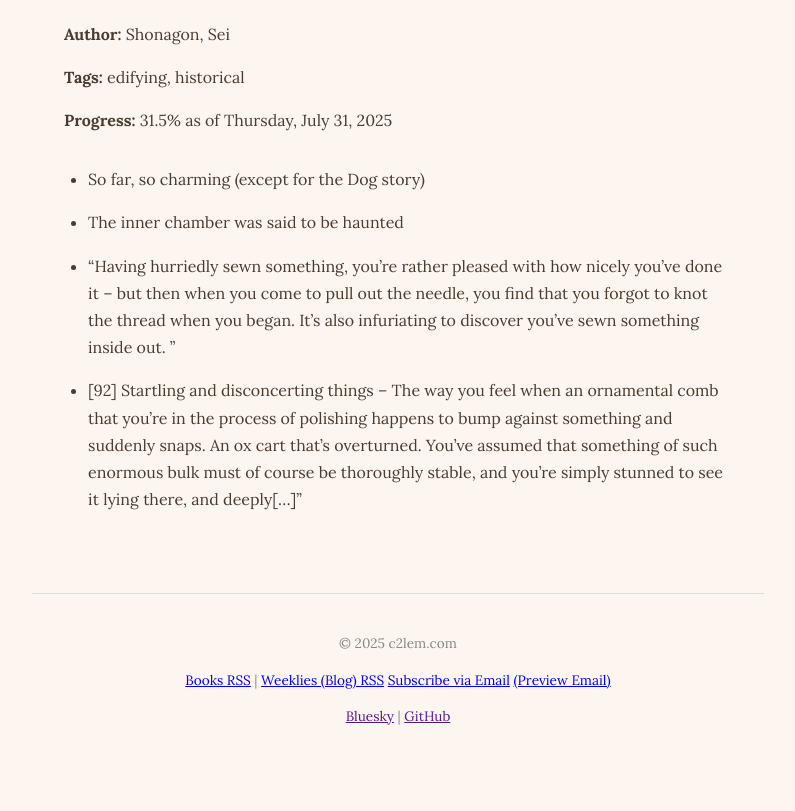
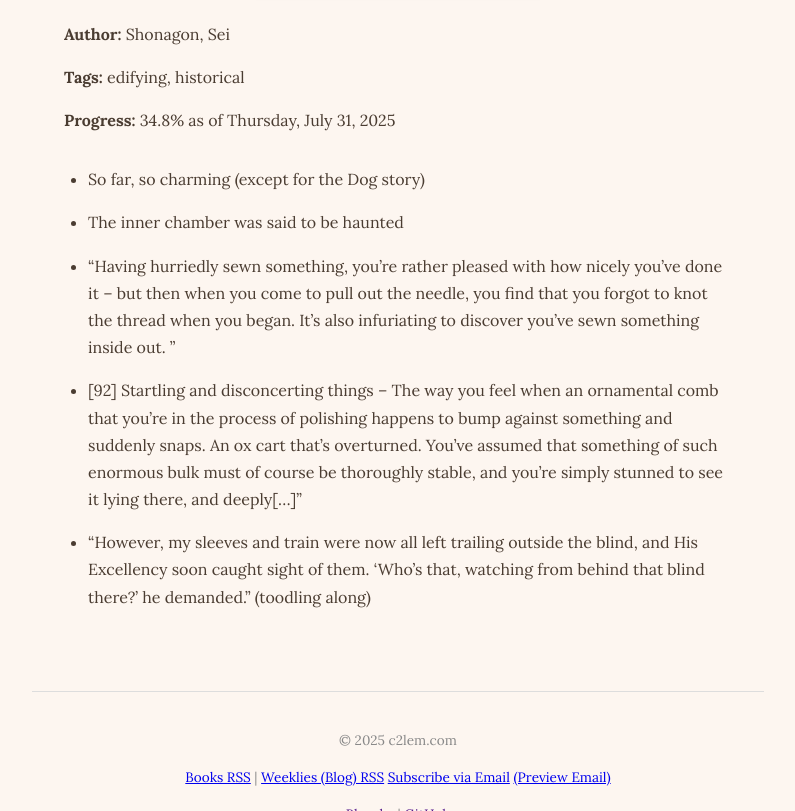
Before and after one commit to charles-e/new-c2lem, an Eleventy site: page src/books/_BIP/The Pillow Book.md in a window 1280 px wide. Shown: the part 646-1457 px from the top of the page, without its empty margins (242-1037 px from the left). Built offline with nearby package versions, Linux system fonts and the light colour scheme; Eleventy itself is replaced by a stand-in of ours; files that its build step writes are made by us from their sources; what markdown-it-link-attributes would draw is missing.

Commit message:
pillow book

```diff
--- a/src/books/_BIP/The Pillow Book.md
+++ b/src/books/_BIP/The Pillow Book.md
@@ -12,8 +12,8 @@ published: 2007
 permalink: /books/BIP_/Pillow_Book/
 layout: book.njk
 pages: 361
-pct_progress: 31.5
-latest_progress: '2025-07-31T02:49:03.881Z'
+pct_progress: 34.8
+latest_progress: '2025-07-31T20:46:57.513Z'
 ---
 * <span meta="10@2025-06-21T03:21:28.377Z"></span> So far, so charming (except for the Dog story)
 
@@ -22,3 +22,6 @@ latest_progress: '2025-07-31T02:49:03.881Z'
 ”
 * <span meta="31.5@2025-07-31T02:49:03.881Z"></span> [92] Startling and disconcerting things – The way you feel when an ornamental comb that you’re in the process of polishing happens to bump against something and suddenly snaps.
 An ox cart that’s overturned. You’ve assumed that something of such enormous bulk must of course be thoroughly stable, and you’re simply stunned to see it lying there, and deeply[…]”
+
+* <span meta="34.8@2025-07-31T20:46:57.513Z"></span> “However, my sleeves and train were now all left trailing outside the blind, and His Excellency soon caught sight of them. ‘Who’s that, watching from behind that blind there?’ he demanded.”
+(toodling along)
```
